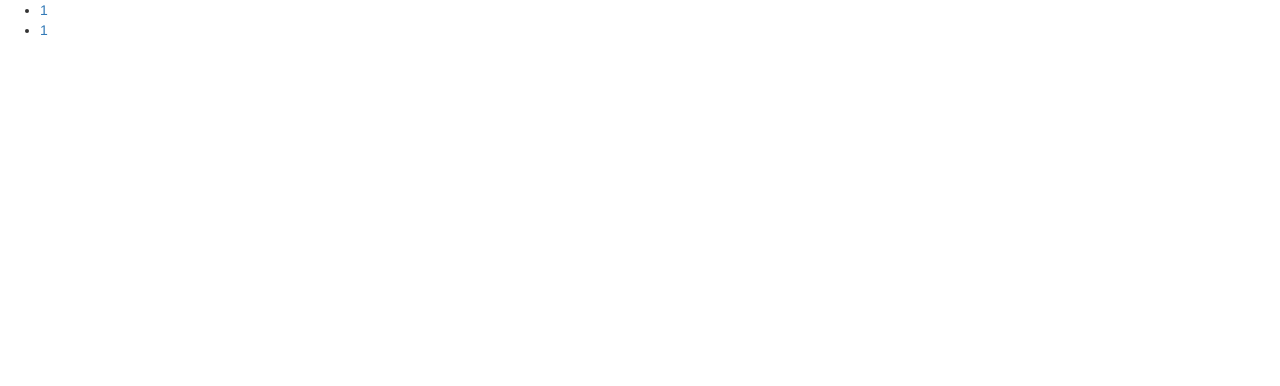
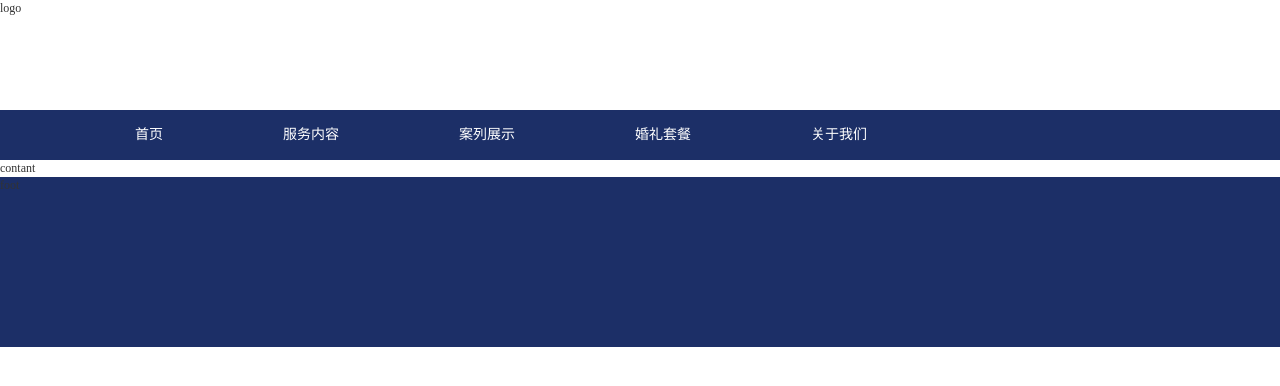
Before and after one commit to 1509b/hunqing, a website: page app/index.html in a window 1280 px wide. Drawn offline with nearby package versions, Linux system fonts and the light colour scheme; some packages are replaced by stand-ins of ours; files that its build step writes are made by us from their sources.

Commit message:
主体框架初步完成

```diff
--- a/app/index.html
+++ b/app/index.html
@@ -12,21 +12,35 @@
     <!-- endbower -->
     <!-- endbuild -->
     <!-- build:css(.tmp) styles/main.css -->
+    <link rel="stylesheet" href="styles/index.css">
     <link rel="stylesheet" href="styles/main.css">
     <!-- endbuild -->
   </head>
   <body ng-app="yoApp">
 
-  	<div id="nav">
+  	<div class="logo">
+  		logo
+  	</div>
+  	<div class="nav">
   		<ul>
-  			<li><a ui-sref="main">1</a></li>
-  			<li><a>1</a></li>
+  			<li><a ui-sref="main">首页</a></li>
+  			<li><a ui-sref="serve">服务内容</a></li>
+  			<li><a ui-sref="case">案列展示</a></li>
+  			<li><a ui-sref="package">婚礼套餐</a></li>
+  			<li>
+  				<a ui-sref="about">关于我们</a>
+  				<!--<ol>
+  					<li><a ui-sref="team">精英团队</a></li>
+  				</ol>-->
+  			</li>
   		</ul>
   	</div>
-  	<div ui-view="">
-
+  	<div class="box" ui-view="">
+  		contant
   	</div>
-
+  	<div class="footer">
+  		foot
+  	</div>
     <!--[if lte IE 8]>
       <p class="browsehappy">You are using an <strong>outdated</strong> browser. Please <a href="http://browsehappy.com/">upgrade your browser</a> to improve your experience.</p>
     <![endif]-->
--- /dev/null
+++ b/app/styles/index.css
@@ -0,0 +1,16 @@
+body{margin:0px;padding:0px;font-family:"微软雅黑";font-size:12px;}
+*{margin:0px;padding:0px}
+ol,ul,li,p,img,h1,h2,h3,h4,h5,h6,span,font{display:block;}
+ol,ul,li{list-style:none;}
+a{text-decoration:none;}
+a:hover{text-decoration:none;}
+
+.logo{width:100%;height:110px;background:#fff;}
+.nav{width:100%;height:50px;background:#1c2f67;}
+.nav ul{width:900px;height:50px;margin-left:75px;}
+.nav ul li{float:left;display: block;}
+.nav ul li a{display: block;font-size: 14px;line-height:50px;padding:0 60px;color:#fff;cursor: pointer;}
+.nav ul li a:hover{color:#fff;background:#d7375a}
+
+.box{width:100%;height:auto;}
+.footer{width:100%;height:170px;background:#1c2f67;}
```
